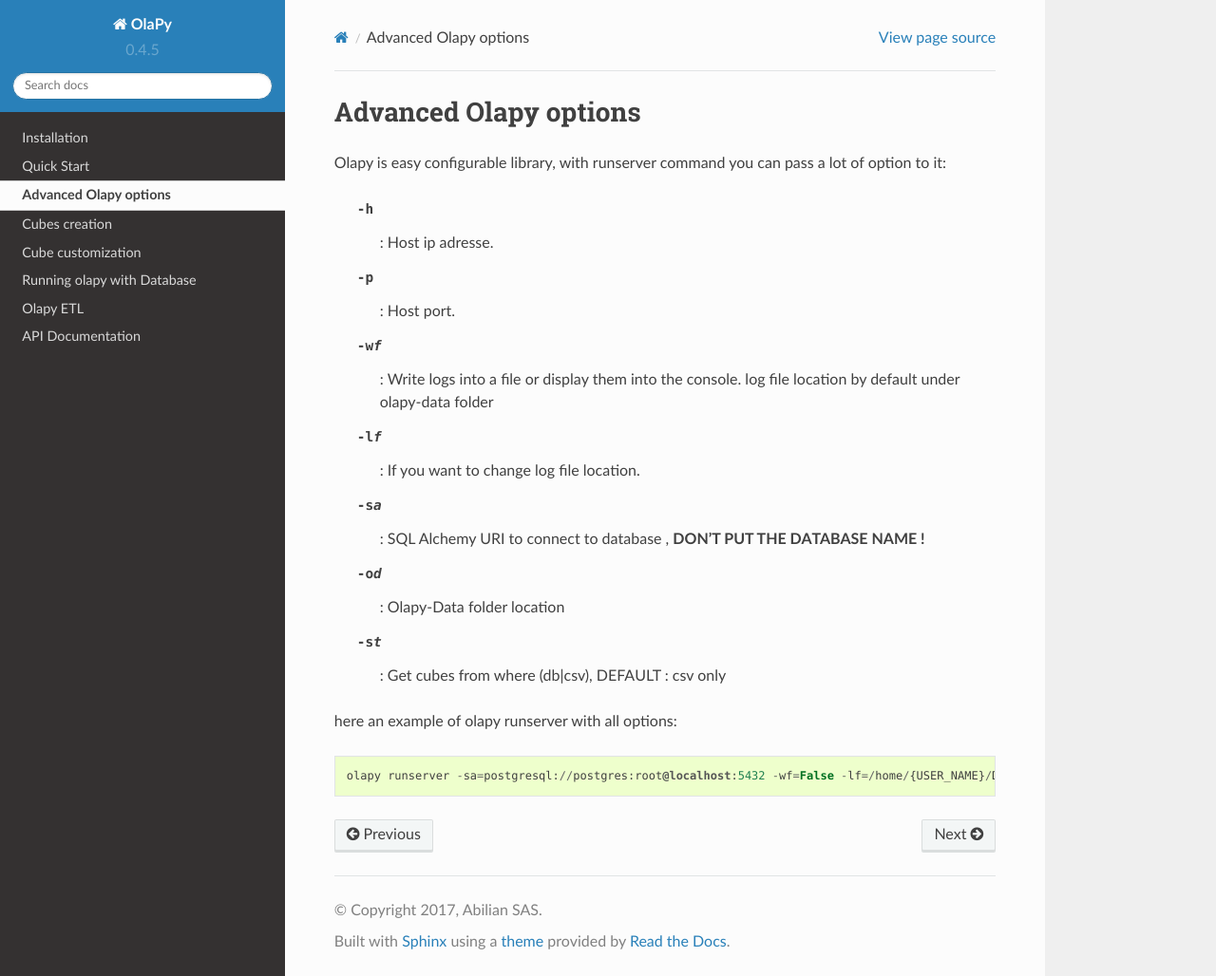
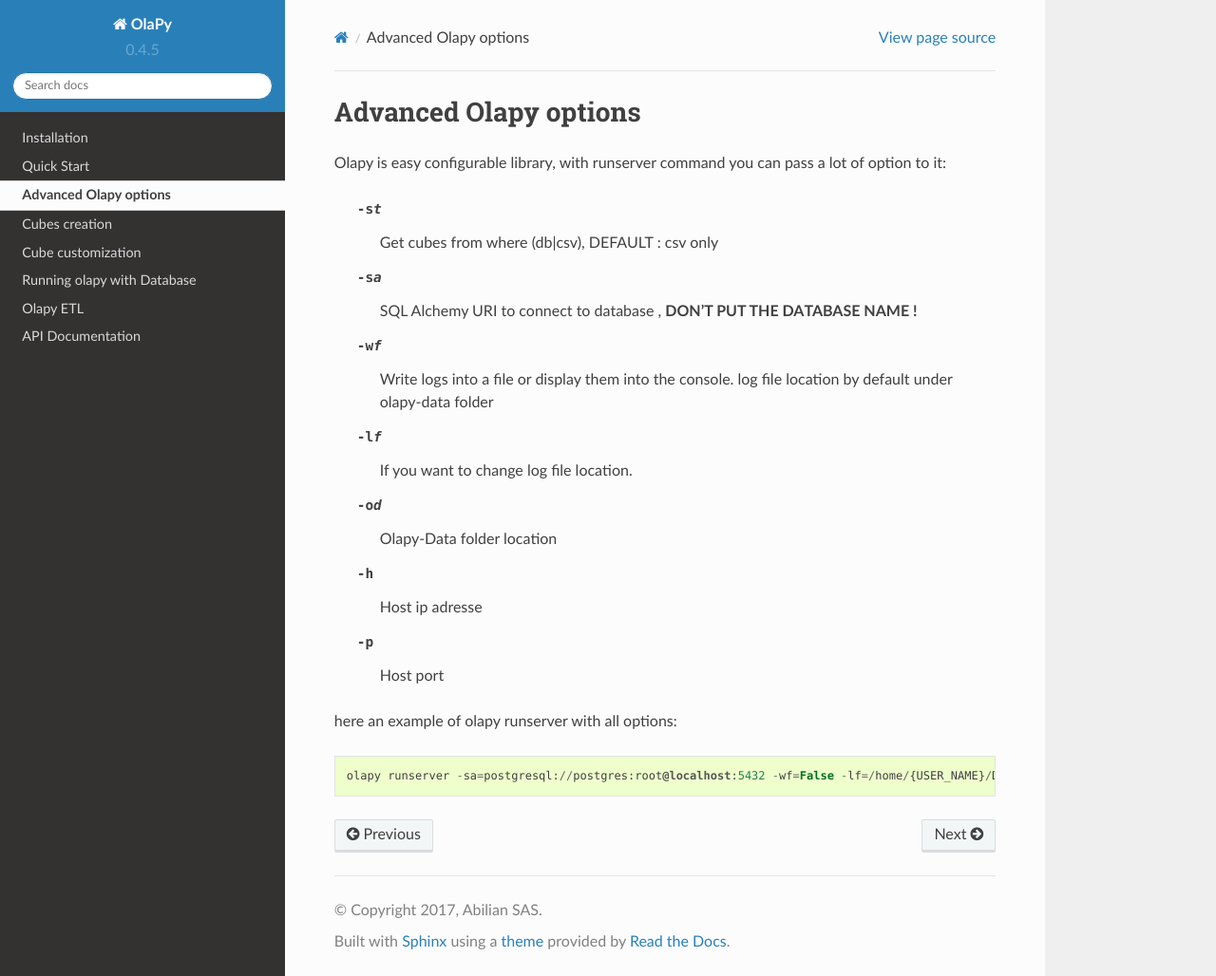
Before and after one commit to abilian/olapy, a Sphinx documentation site: the page built from docs/adv_olapy_config.rst, in a window 1280 px wide and 1028 px high. Shown: the whole window at 95% size. Built offline with Sphinx 7.4.7 and the Read the Docs theme 2.0.0, drawn with Linux system fonts in a browser that asks for light colours.

Commit message:
update docs

```diff
--- a/docs/adv_olapy_config.rst
+++ b/docs/adv_olapy_config.rst
@@ -5,13 +5,14 @@
 Olapy is easy configurable library,
 with runserver command you can pass a lot of option to it:
 
-    -h      : Host ip adresse.
-    -p      : Host port.
-    -wf     : Write logs into a file or display them into the console. log file location by default under olapy-data folder
-    -lf     : If you want to change log file location.
-    -sa     : SQL Alchemy URI to connect to database , **DON'T PUT THE DATABASE NAME !**
-    -od     : Olapy-Data folder location
-    -st     : Get cubes from where (db|csv), DEFAULT : csv only
+    -st     Get cubes from where (db|csv), DEFAULT : csv only
+    -sa     SQL Alchemy URI to connect to database , **DON'T PUT THE DATABASE NAME !**
+    -wf     Write logs into a file or display them into the console. log file location by default under olapy-data folder
+    -lf     If you want to change log file location.
+    -od     Olapy-Data folder location
+    -h      Host ip adresse
+    -p      Host port
+
 
 here an example of olapy runserver with all options::
 
```
Also changed, not shown: docs/installation.rst (+11 -1 lines).
